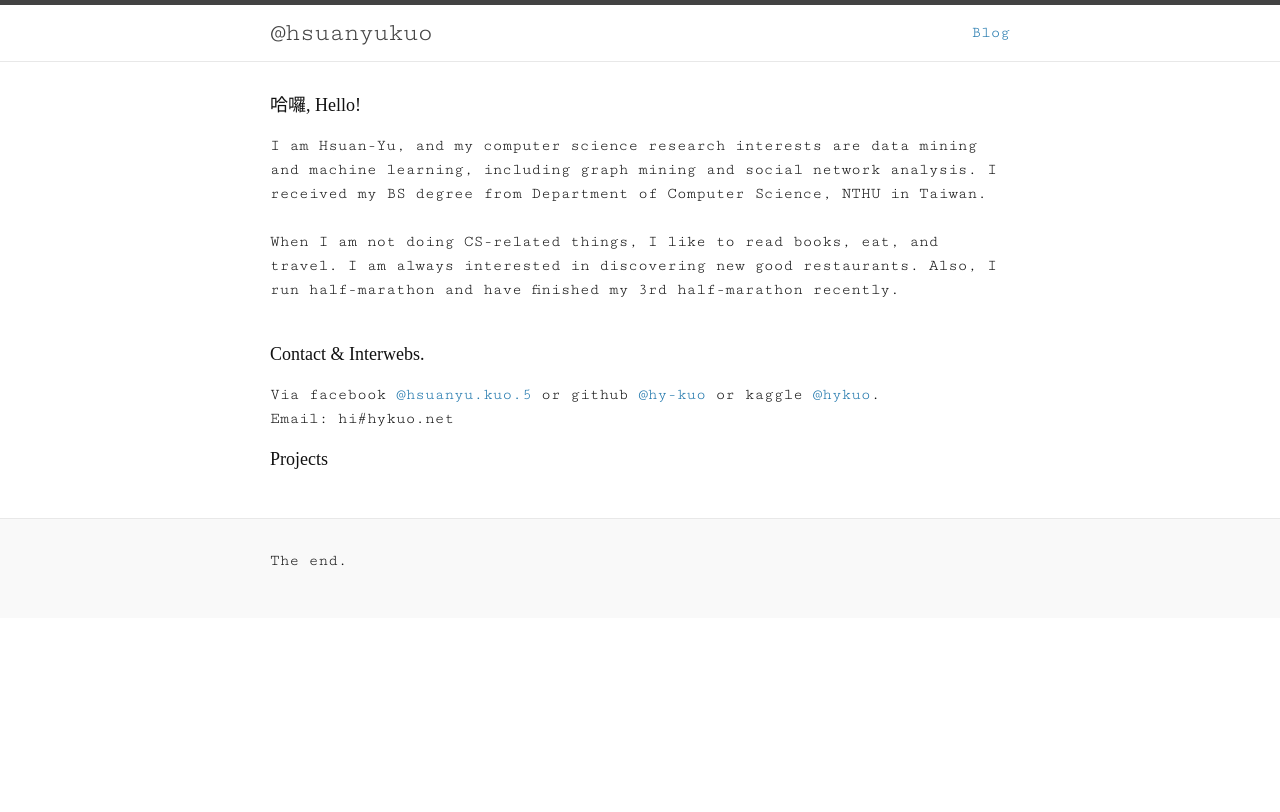
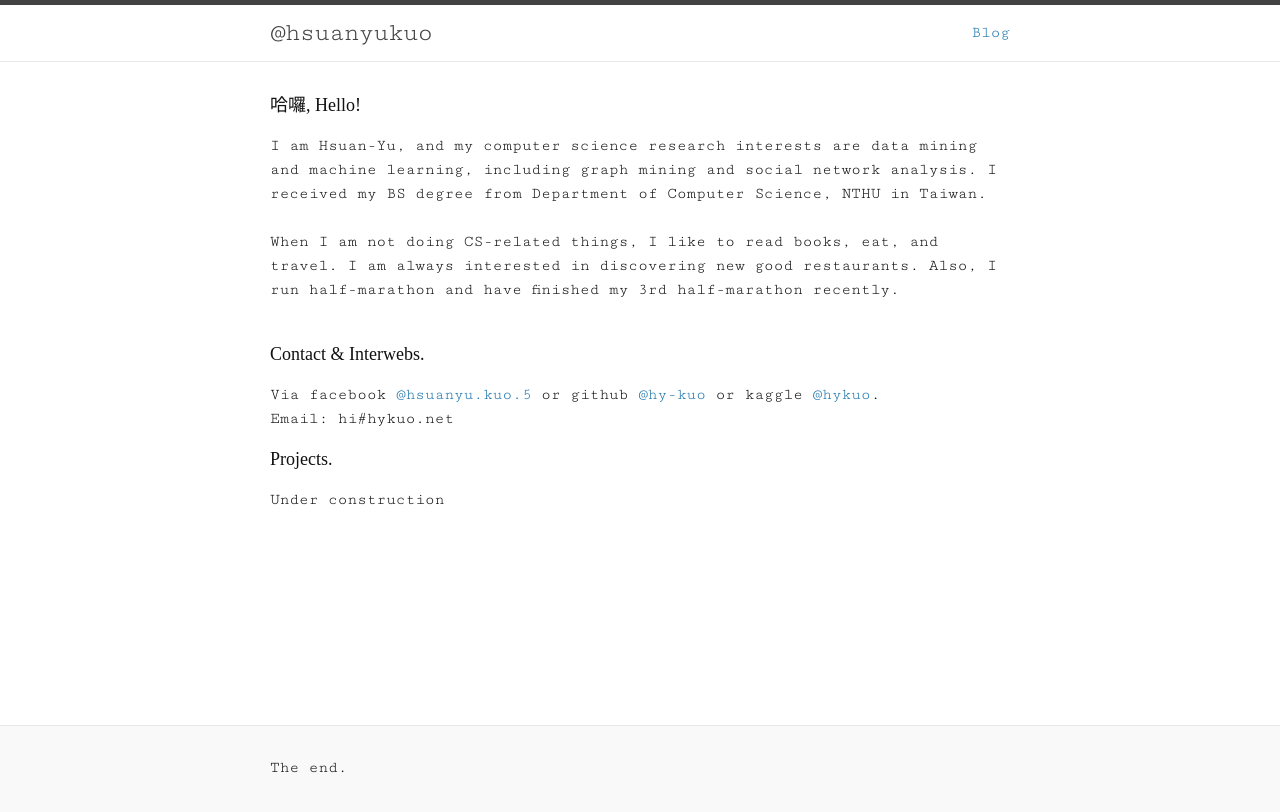
Before and after one commit to hy-kuo/hy-kuo.github.io, a Jekyll site: the page built from index.html, in a window 1280 px wide. Shown: the top 812 px of the page. Built offline with Jekyll 4.4.1, drawn with Linux system fonts in a browser that asks for light colours; some web fonts are replaced.

```diff
--- a/index.html
+++ b/index.html
@@ -20,7 +20,10 @@
     <p>
     Via facebook <a href="https://www.facebook.com/hsuanyu.kuo.5">@hsuanyu.kuo.5</a> or github <a href="https://github.com/hy-kuo">@hy-kuo</a> or kaggle <a href="https://www.kaggle.com/hyukuo">@hykuo</a>.
     </br>  Email: hi#hykuo.net
-    <h3 class"title-projects"> Projects
+    <h3 class"title-projects"> Projects.</h3>
+    Under construction
+
+    </br></br></br></br></br></br></br></br>
 
     </p>
   </div>
```
